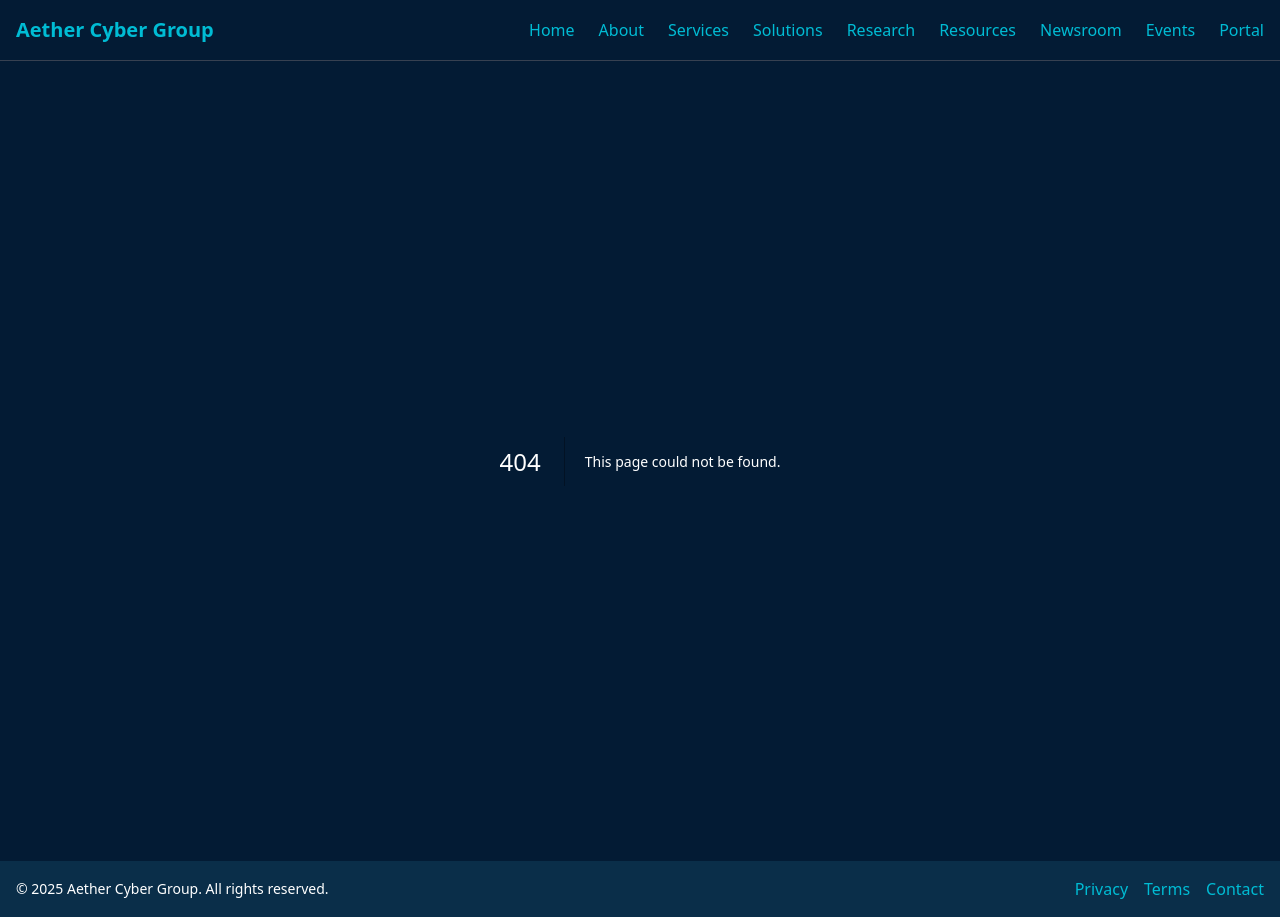
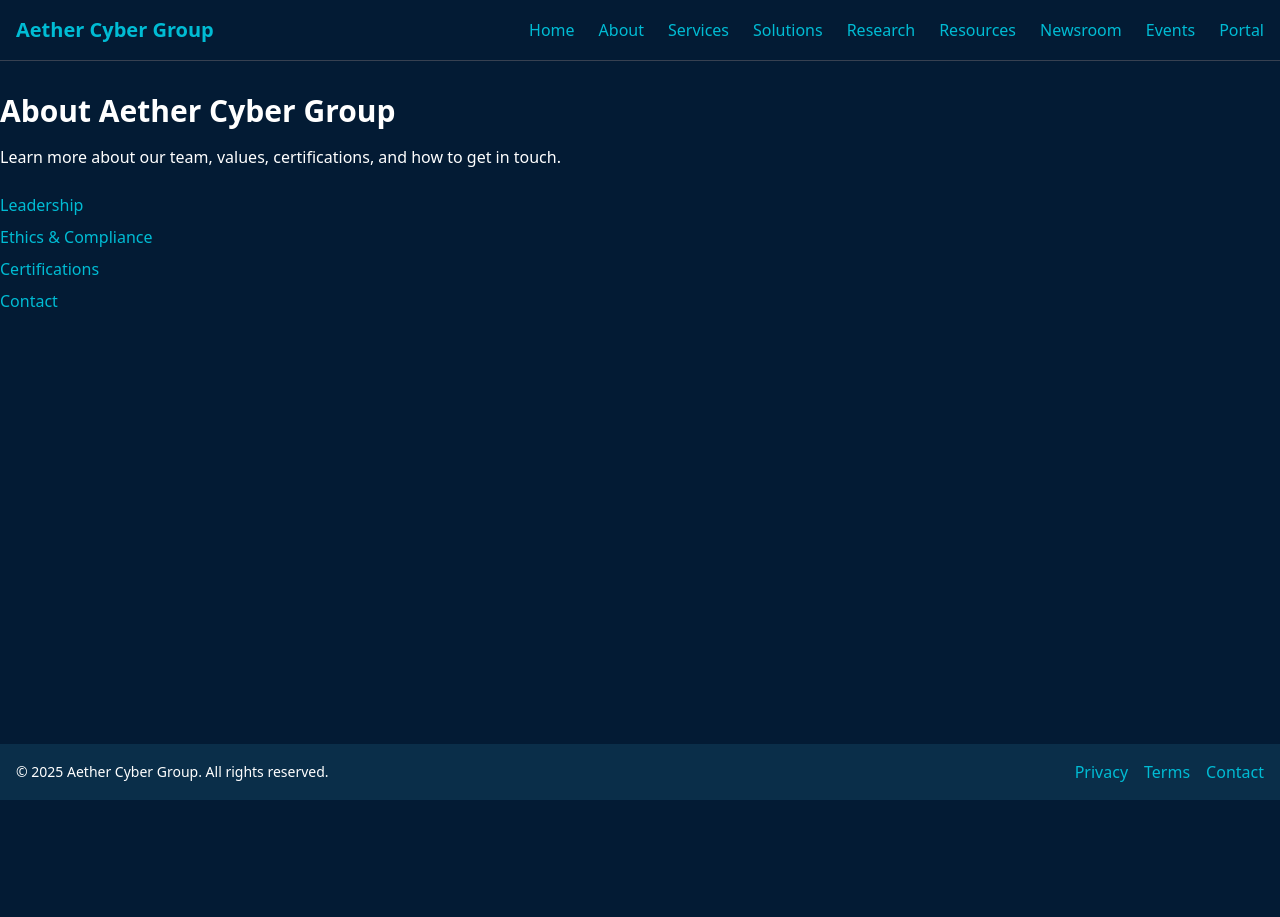
Before and after one commit to aethercybergroup/aethercybergroup.github.io, a Next.js app: page /about in a window 1280 px wide. Before the commit this address had no page. After the commit the page ends 800 px from the top, so only its background shows below. Built offline with nearby package versions, Linux system fonts and the light colour scheme.

Commit message:
Create page.tsx

```diff
--- /dev/null
+++ b/app/about/page.tsx
@@ -0,0 +1,27 @@
+import Link from 'next/link';
+
+export default function AboutPage() {
+  const links = [
+    { href: '/about/leadership', title: 'Leadership' },
+    { href: '/about/ethics-and-compliance', title: 'Ethics & Compliance' },
+    { href: '/about/certifications', title: 'Certifications' },
+    { href: '/about/contact', title: 'Contact' },
+  ];
+  return (
+    <section className="container mx-auto py-8">
+      <h1 className="text-3xl font-bold mb-4">About Aether Cyber Group</h1>
+      <p className="mb-6">
+        Learn more about our team, values, certifications, and how to get in touch.
+      </p>
+      <ul className="space-y-2">
+        {links.map(link => (
+          <li key={link.href}>
+            <Link href={link.href} className="text-primary hover:underline">
+              {link.title}
+            </Link>
+          </li>
+        ))}
+      </ul>
+    </section>
+  );
+}
```
